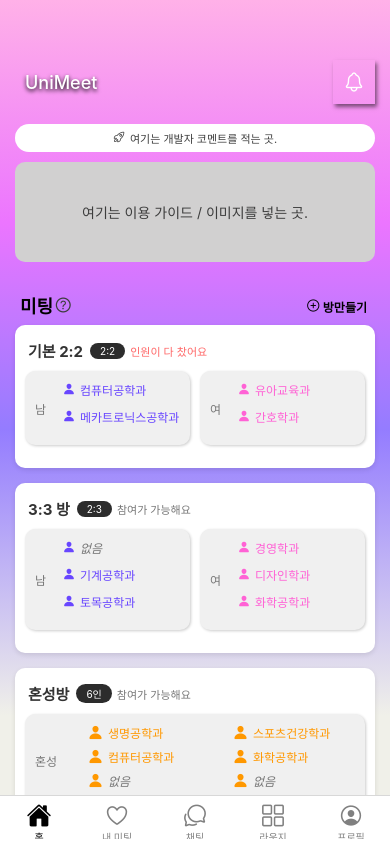
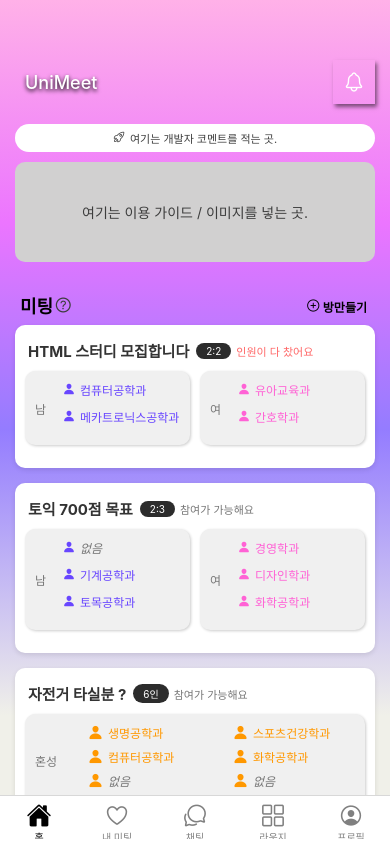
Before and after one commit to simjjjj/UNIMEET, a React Native app: screen / in a window 390 px wide. Built offline with nearby package versions, Linux system fonts and the light colour scheme.

Commit message:
제목수정

```diff
--- a/Screens/Home/Home.tsx
+++ b/Screens/Home/Home.tsx
@@ -29,7 +29,7 @@ const Home: React.FC = () => {
   const [meetingRooms, setMeetingRooms] = useState<MeetingRoom[]>([
     {
       id: 1,
-      title: '기본 2:2',
+      title: 'HTML 스터디 모집합니다',
       participants: [
         {
           id: 1,
@@ -76,7 +76,7 @@ const Home: React.FC = () => {
     },
     {
       id: 2,
-      title: '3:3 방',
+      title: '토익 700점 목표',
       participants: [
         {
           id: 5,
@@ -143,7 +143,7 @@ const Home: React.FC = () => {
     },
     {
       id: 3,
-      title: '혼성방',
+      title: '자전거 타실분 ?',
       participants: [
         {
           id: 11,
```
